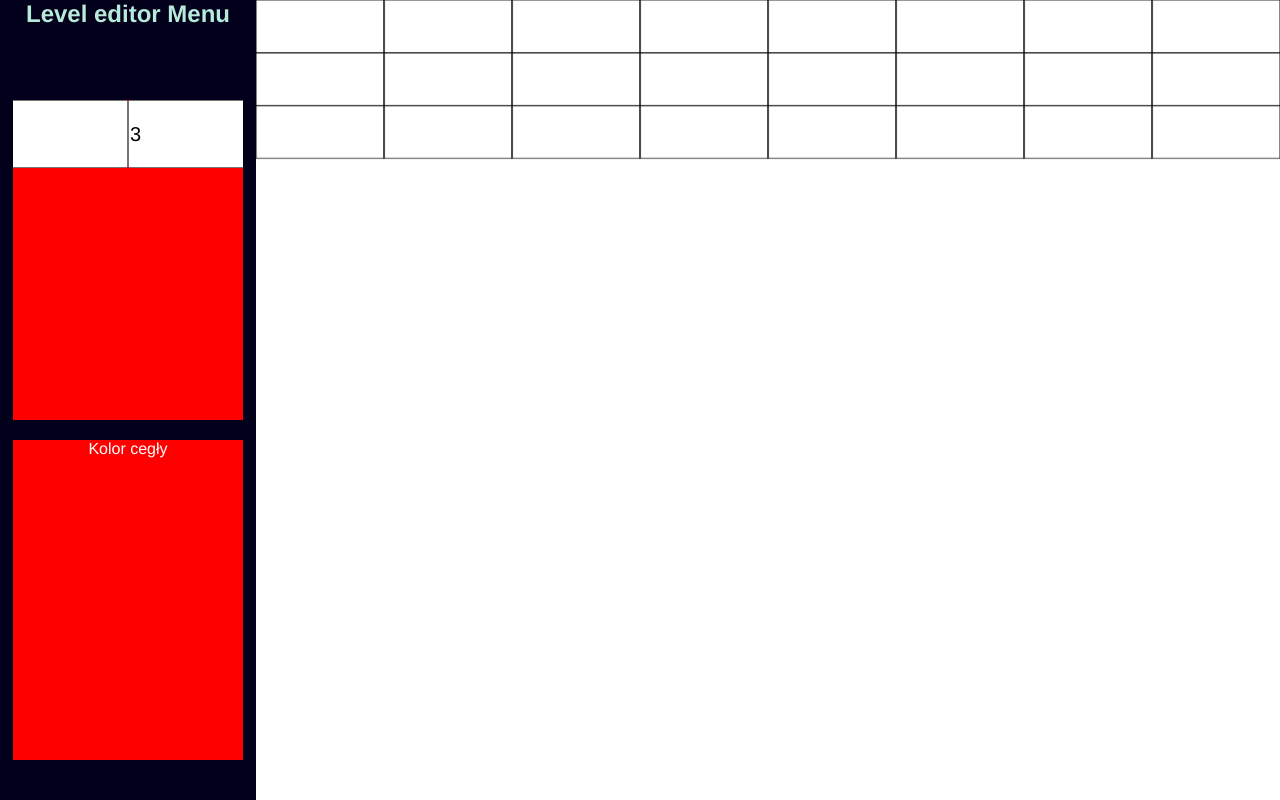
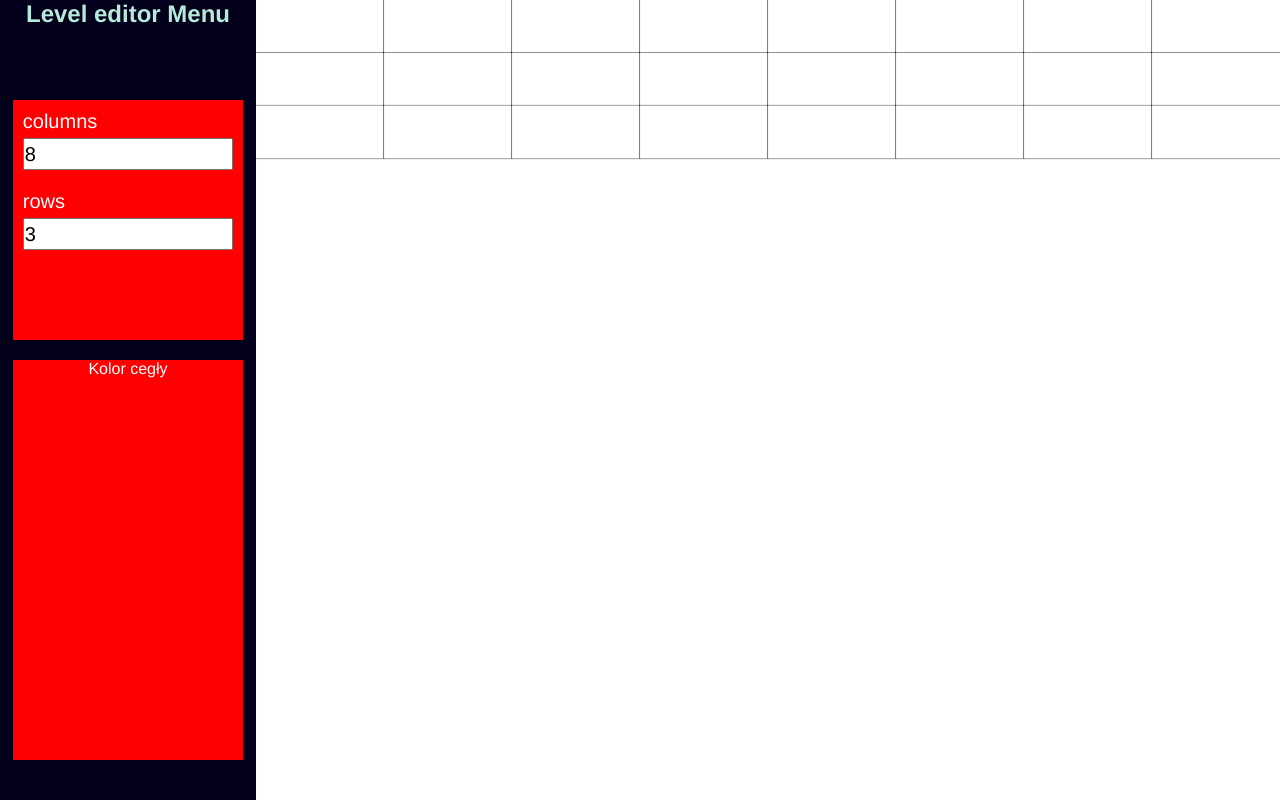
Before and after one commit to pawelos231/arkanoid_level_editor, a React (Vite) app: page / in a window 1280 px wide. Built offline with nearby package versions, Linux system fonts and the light colour scheme.

Commit message:
created out of range view

```diff
--- a/src/Editor/Canvas.tsx
+++ b/src/Editor/Canvas.tsx
@@ -3,6 +3,12 @@ import { memo } from "react";
 import { generateBrickGrid } from "../helpers/generateBrickGrid";
 import { Brick } from "../helpers/generateBrickGrid";
 import { handleCanvasClick } from "../helpers/clickBrick";
+import {
+  MAX_COLUMNS_COUNT,
+  MAX_ROWS_COUNT,
+  OUT_OF_RANGE,
+} from "../constants/defaultValues";
+import NoView from "./NoView";
 
 interface CanvasProps {
   width: number;
@@ -16,6 +22,16 @@ const Canvas = memo(
     const canvasRef: RefObject<HTMLCanvasElement> = useRef(null);
 
     useEffect(() => {
+      if (
+        rowsNumber > MAX_ROWS_COUNT ||
+        columnsNumber > MAX_COLUMNS_COUNT ||
+        rowsNumber < 0 ||
+        columnsNumber < 0
+      ) {
+        console.warn(OUT_OF_RANGE);
+        return;
+      }
+
       const canvas: HTMLCanvasElement | null = canvasRef.current;
       if (!canvas) return;
 
@@ -30,8 +46,10 @@ const Canvas = memo(
       );
 
       bricks.forEach((brick) => {
-        context.fillStyle = "blue";
+        context.fillStyle = "#fff";
+        context.strokeStyle = "#000";
         context.strokeRect(brick.x, brick.y, brick.width, brick.height);
+        context.fillRect(brick.x, brick.y, brick.width, brick.height);
       });
 
       canvas.addEventListener("click", (e) =>
@@ -43,6 +61,13 @@ const Canvas = memo(
       };
     }, [rowsNumber, columnsNumber]);
 
+    const rowBool = Boolean(rowsNumber);
+    const columnBool = Boolean(columnsNumber);
+
+    if (!rowBool || !columnBool || rowsNumber < 0 || columnsNumber < 0) {
+      return <NoView />;
+    }
+
     return (
       <canvas className="main" ref={canvasRef} width={width} height={height} />
     );
--- /dev/null
+++ b/src/Editor/NoView.css
@@ -0,0 +1,23 @@
+.not-found {
+    text-align: center;
+    padding: 20px;
+    display: flex;
+    justify-content: center;
+    flex-direction: column;
+    height: 100%;
+    flex-grow: 1;
+    align-items: center;
+  }
+
+  .not-found__heading {
+    font-size: 32px;
+    flex-basis: 5%;
+    color: #333;
+    margin-bottom: 10px;
+  }
+
+  .not-found__message {
+    font-size: 18px;
+    flex-basis: 5%;
+    color: #777;
+  }
--- /dev/null
+++ b/src/Editor/NoView.tsx
@@ -0,0 +1,13 @@
+import "./NoView.css";
+import { OUT_OF_RANGE } from "../constants/defaultValues";
+
+const NoView = () => {
+  return (
+    <div className="not-found">
+      <h1 className="not-found__heading">{OUT_OF_RANGE}</h1>
+      <p className="not-found__message">you tried something silly bra</p>
+    </div>
+  );
+};
+
+export default NoView;
--- a/src/Navbar/Navbar.tsx
+++ b/src/Navbar/Navbar.tsx
@@ -24,25 +24,30 @@ const Navabar = memo(
       const value = parseInt(event.target.value);
       changeRowsCount(value);
     };
-    console.log(rows, columns);
 
     return (
       <>
         <nav className="navbar">
           <h1>Level editor Menu</h1>
           <div className="grid">
+            <div>
+              <p>columns</p>
               <input
                 type="number"
                 value={columns}
                 onChange={handleColumnCountChange}
                 max={MAX_COLUMNS_COUNT}
               />
+            </div>
+            <div>
+              <p>rows</p>
               <input
                 type="number"
                 value={rows}
                 onChange={handleRowCountChange}
                 max={MAX_ROWS_COUNT}
               />
+            </div>
           </div>{" "}
           <div className="kolor">
             <p>Kolor cegły</p>
--- a/src/Navbar/navbar.css
+++ b/src/Navbar/navbar.css
@@ -19,7 +19,7 @@
 .kolor {
     background-color: red;
     width: 90%;
-    flex-basis: 40%;
+    flex-basis: 50%;
     color: white;
     display: flex;
     justify-content: center;
@@ -28,13 +28,22 @@
 .grid {
     display: flex;
     color: white;
-    justify-content: center;
     width: 90%;
-    flex-basis: 40%;
+    flex-basis: 30%;
     background-color: red;
+    display: flex;
+    flex-direction: column;
 }
 
-.grid > input {
-    height: 20%;
+.grid > div {
+    height: 25%;
+    margin: 10px;
     font-size: 20px;
+    display: flex;
+    flex-direction: column;
 }
+
+.grid > div > input {
+ flex-grow: 1;
+ font-size: 20px;
+}
--- a/src/constants/defaultValues.ts
+++ b/src/constants/defaultValues.ts
@@ -2,3 +2,4 @@ export const DEFAULT_ROWS_COUNT = 3
 export const DEFAULT_COLUMNS_COUNT = 8
 export const MAX_ROWS_COUNT = 5
 export const MAX_COLUMNS_COUNT = 20
+export const OUT_OF_RANGE = "The value you provided is out of range"
--- a/src/helpers/generateBrickGrid.ts
+++ b/src/helpers/generateBrickGrid.ts
@@ -5,6 +5,7 @@ export type Brick = {
     y: number;
     width: number;
     height: number;
+    color: string
 }
 
 export const generateBrickGrid = (canvas: HTMLCanvasElement , columnsNumber: number, rowsNumber: number, context: CanvasRenderingContext2D) => {
@@ -16,7 +17,7 @@ export const generateBrickGrid = (canvas: HTMLCanvasElement , columnsNumber: num
 
     context.clearRect(0, 0, canvas.width, canvas.height);
 
-    context.strokeStyle = "#111111";
+    const color = "#111"
     context.lineWidth = 1;
 
     for (let i = 0; i < columnsNumber; i++) {
@@ -27,6 +28,7 @@ export const generateBrickGrid = (canvas: HTMLCanvasElement , columnsNumber: num
             y: j * brickHeight,
             width: brickWidth,
             height: brickHeight,
+            color: color
         });
       }
     }
```
Lines whose indentation alone changed are shown as unchanged.
